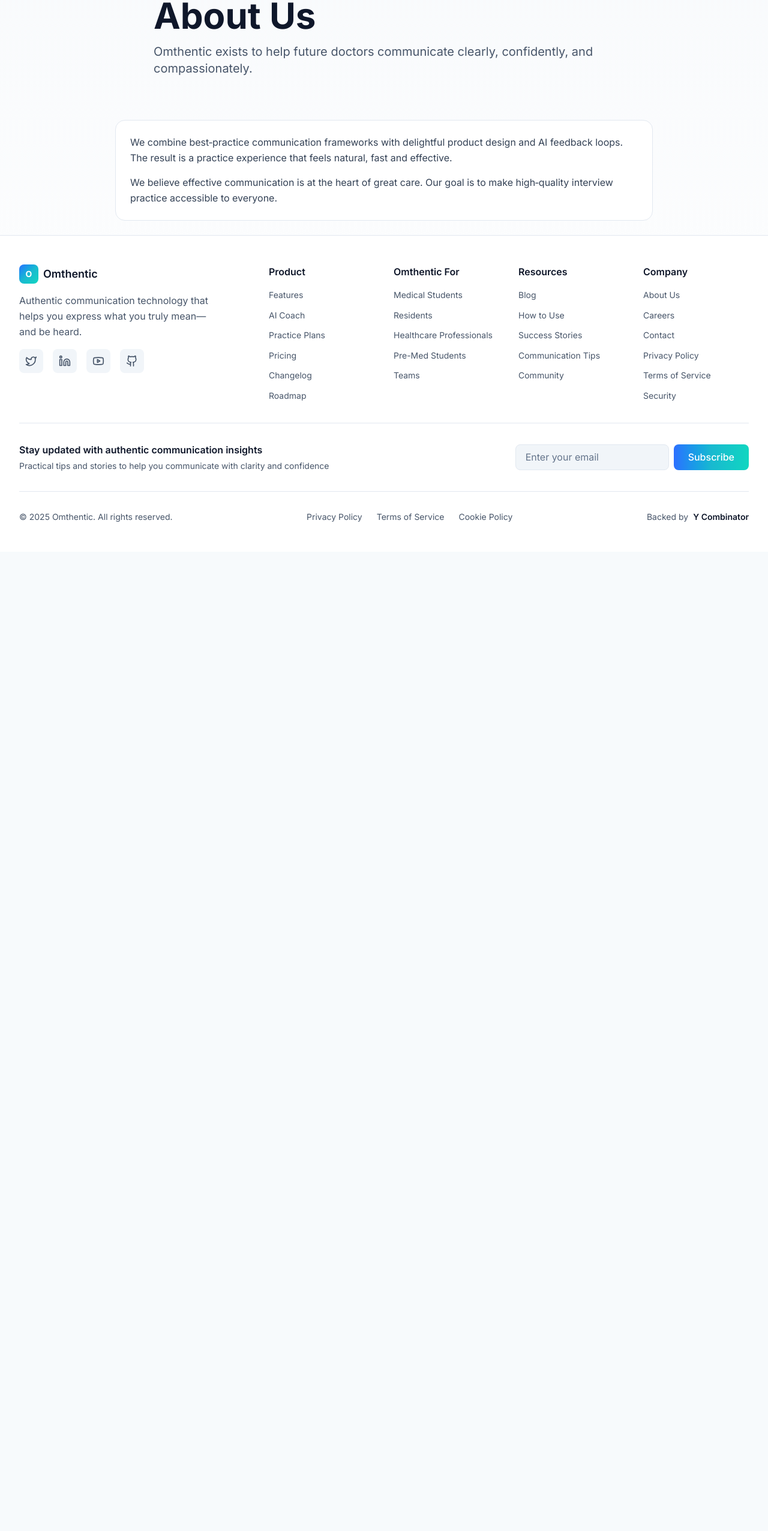
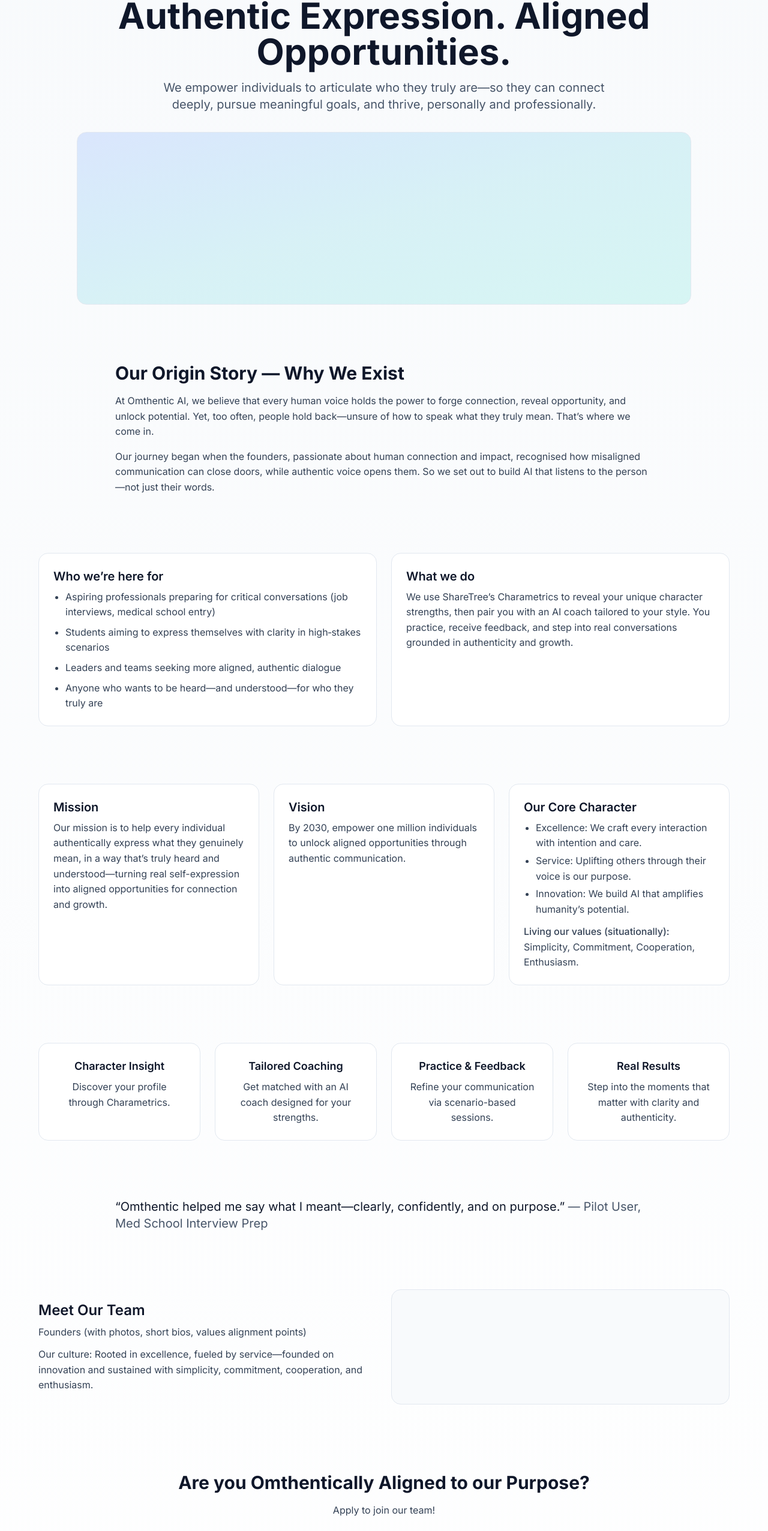
Before and after one commit to omthentic/site, a Next.js app: page /about in a window 1280 px wide. Shown: the part 132-2685 px from the top of the page at 60% size. Before the commit the page ends 1052 px from the top, so only its background shows below. Built offline with nearby package versions, Linux system fonts and the light colour scheme.

Commit message:
about page

```diff
--- a/src/app/about/page.tsx
+++ b/src/app/about/page.tsx
@@ -1,6 +1,8 @@
-'use client';
+"use client";
 
 import React from 'react';
+import Link from 'next/link';
+import { motion } from 'framer-motion';
 import ModernHeader from '../components/ModernHeader';
 import ModernFooter from '../components/ModernFooter';
 
@@ -8,18 +10,111 @@
   return (
     <div className="min-h-screen bg-gradient-to-b from-gray-50 to-white dark:from-gray-950 dark:to-gray-900">
       <ModernHeader />
+
+      {/* Hero */}
       <section className="pt-32 pb-12 px-4 sm:px-6 lg:px-8">
-        <div className="max-w-3xl mx-auto">
-          <h1 className="text-5xl sm:text-6xl font-bold text-gray-900 dark:text-white mb-4">About Us</h1>
-          <p className="text-xl text-gray-600 dark:text-gray-400">Omthentic exists to help future doctors communicate clearly, confidently, and compassionately.</p>
+        <div className="max-w-5xl mx-auto text-center">
+          <h1 className="text-4xl sm:text-6xl font-bold text-gray-900 dark:text-white mb-4">Authentic Expression. Aligned Opportunities.</h1>
+          <p className="text-xl text-gray-600 dark:text-gray-400 max-w-3xl mx-auto">We empower individuals to articulate who they truly are—so they can connect deeply, pursue meaningful goals, and thrive, personally and professionally.</p>
+          <div className="mt-8">
+            <div className="h-56 sm:h-72 w-full rounded-2xl border border-gray-200 dark:border-gray-800 bg-gradient-to-br from-[#2D6FFF]/15 via-[#19B9D0]/15 to-[#12D6C0]/15" />
+          </div>
         </div>
       </section>
-      <section className="py-6 px-4 sm:px-6 lg:px-8">
-        <div className="max-w-4xl mx-auto bg-white dark:bg-gray-900 rounded-2xl p-6 border border-gray-200 dark:border-gray-700 text-gray-700 dark:text-gray-300 space-y-4">
-          <p>We combine best‑practice communication frameworks with delightful product design and AI feedback loops. The result is a practice experience that feels natural, fast and effective.</p>
-          <p>We believe effective communication is at the heart of great care. Our goal is to make high‑quality interview practice accessible to everyone.</p>
+
+      {/* Origin Story */}
+      <section className="py-12 px-4 sm:px-6 lg:px-8">
+        <div className="max-w-4xl mx-auto space-y-4 text-gray-700 dark:text-gray-300">
+          <h2 className="text-3xl font-bold text-gray-900 dark:text-white">Our Origin Story — Why We Exist</h2>
+          <p>At Omthentic AI, we believe that every human voice holds the power to forge connection, reveal opportunity, and unlock potential. Yet, too often, people hold back—unsure of how to speak what they truly mean. That&rsquo;s where we come in.</p>
+          <p>Our journey began when the founders, passionate about human connection and impact, recognised how misaligned communication can close doors, while authentic voice opens them. So we set out to build AI that listens to the person—not just their words.</p>
         </div>
       </section>
+
+      {/* Who We Serve & What We Do */}
+      <section className="py-12 px-4 sm:px-6 lg:px-8">
+        <div className="max-w-6xl mx-auto grid md:grid-cols-2 gap-6">
+          <div className="rounded-2xl p-6 border bg-white dark:bg-gray-900 border-gray-200 dark:border-gray-700">
+            <h3 className="text-xl font-semibold text-gray-900 dark:text-white mb-2">Who we&rsquo;re here for</h3>
+            <ul className="list-disc pl-5 text-gray-700 dark:text-gray-300 space-y-2">
+              <li>Aspiring professionals preparing for critical conversations (job interviews, medical school entry)</li>
+              <li>Students aiming to express themselves with clarity in high‑stakes scenarios</li>
+              <li>Leaders and teams seeking more aligned, authentic dialogue</li>
+              <li>Anyone who wants to be heard—and understood—for who they truly are</li>
+            </ul>
+          </div>
+          <div className="rounded-2xl p-6 border bg-white dark:bg-gray-900 border-gray-200 dark:border-gray-700">
+            <h3 className="text-xl font-semibold text-gray-900 dark:text-white mb-2">What we do</h3>
+            <p className="text-gray-700 dark:text-gray-300">We use ShareTree&rsquo;s Charametrics to reveal your unique character strengths, then pair you with an AI coach tailored to your style. You practice, receive feedback, and step into real conversations grounded in authenticity and growth.</p>
+          </div>
+        </div>
+      </section>
+
+      {/* Mission, Vision & Character */}
+      <section className="py-12 px-4 sm:px-6 lg:px-8">
+        <div className="max-w-6xl mx-auto grid md:grid-cols-3 gap-6">
+          <div className="rounded-2xl p-6 border bg-white dark:bg-gray-900 border-gray-200 dark:border-gray-700">
+            <div className="text-xl font-semibold text-gray-900 dark:text-white mb-2">Mission</div>
+            <p className="text-gray-700 dark:text-gray-300">Our mission is to help every individual authentically express what they genuinely mean, in a way that&rsquo;s truly heard and understood—turning real self-expression into aligned opportunities for connection and growth.</p>
+          </div>
+          <div className="rounded-2xl p-6 border bg-white dark:bg-gray-900 border-gray-200 dark:border-gray-700">
+            <div className="text-xl font-semibold text-gray-900 dark:text-white mb-2">Vision</div>
+            <p className="text-gray-700 dark:text-gray-300">By 2030, empower one million individuals to unlock aligned opportunities through authentic communication.</p>
+          </div>
+          <div className="rounded-2xl p-6 border bg-white dark:bg-gray-900 border-gray-200 dark:border-gray-700">
+            <div className="text-xl font-semibold text-gray-900 dark:text-white mb-2">Our Core Character</div>
+            <ul className="list-disc pl-5 text-gray-700 dark:text-gray-300 space-y-1">
+              <li>Excellence: We craft every interaction with intention and care.</li>
+              <li>Service: Uplifting others through their voice is our purpose.</li>
+              <li>Innovation: We build AI that amplifies humanity&rsquo;s potential.</li>
+            </ul>
+            <div className="mt-3 text-gray-700 dark:text-gray-300">
+              <span className="font-medium">Living our values (situationally):</span> Simplicity, Commitment, Cooperation, Enthusiasm.
+            </div>
+          </div>
+        </div>
+      </section>
+
+      {/* How We Work */}
+      <section className="py-12 px-4 sm:px-6 lg:px-8">
+        <div className="max-w-6xl mx-auto grid md:grid-cols-4 gap-6 text-center">
+          {[{ t: 'Character Insight', d: 'Discover your profile through Charametrics.' }, { t: 'Tailored Coaching', d: 'Get matched with an AI coach designed for your strengths.' }, { t: 'Practice & Feedback', d: 'Refine your communication via scenario-based sessions.' }, { t: 'Real Results', d: 'Step into the moments that matter with clarity and authenticity.' }].map((c) => (
+            <div key={c.t} className="rounded-2xl p-6 border bg-white dark:bg-gray-900 border-gray-200 dark:border-gray-700">
+              <div className="text-lg font-semibold text-gray-900 dark:text-white mb-2">{c.t}</div>
+              <div className="text-gray-700 dark:text-gray-300">{c.d}</div>
+            </div>
+          ))}
+        </div>
+      </section>
+
+      {/* Early Impact */}
+      <section className="py-12 px-4 sm:px-6 lg:px-8">
+        <div className="max-w-4xl mx-auto">
+          <blockquote className="text-xl text-gray-900 dark:text-white">“Omthentic helped me say what I meant—clearly, confidently, and on purpose.” <span className="text-gray-600 dark:text-gray-400">— Pilot User, Med School Interview Prep</span></blockquote>
+        </div>
+      </section>
+
+      {/* Team & Culture */}
+      <section className="py-12 px-4 sm:px-6 lg:px-8">
+        <div className="max-w-6xl mx-auto grid md:grid-cols-2 gap-6 items-center">
+          <div>
+            <h3 className="text-2xl font-semibold text-gray-900 dark:text-white mb-2">Meet Our Team</h3>
+            <p className="text-gray-700 dark:text-gray-300">Founders (with photos, short bios, values alignment points)</p>
+            <p className="text-gray-700 dark:text-gray-300 mt-3">Our culture: Rooted in excellence, fueled by service—founded on innovation and sustained with simplicity, commitment, cooperation, and enthusiasm.</p>
+          </div>
+          <div className="h-48 rounded-2xl border border-gray-200 dark:border-gray-800 bg-gray-50 dark:bg-gray-800" />
+        </div>
+      </section>
+
+      {/* CTA */}
+      <section className="py-16 px-4 sm:px-6 lg:px-8 text-center">
+        <div className="max-w-3xl mx-auto">
+          <h2 className="text-3xl font-bold text-gray-900 dark:text-white mb-4">Are you Omthentically Aligned to our Purpose?</h2>
+          <p className="text-gray-700 dark:text-gray-300 mb-6">Apply to join our team!</p>
+          <Link href="/careers" className="inline-flex items-center gap-2 px-8 py-4 bg-gradient-to-r from-[#2D6FFF] via-[#19B9D0] to-[#12D6C0] text-white font-medium rounded-xl hover:brightness-105 transition-all shadow-xl">Apply to Join</Link>
+        </div>
+      </section>
+
       <ModernFooter />
     </div>
   );
--- a/src/app/company/impact/page.tsx
+++ /dev/null
@@ -1,20 +0,0 @@
-'use client';
-
-import React from 'react';
-import ModernHeader from '../../components/ModernHeader';
-import ModernFooter from '../../components/ModernFooter';
-
-export default function ImpactValuesPage() {
-  return (
-    <div className="min-h-screen bg-gradient-to-b from-gray-50 to-white dark:from-gray-950 dark:to-gray-900">
-      <ModernHeader />
-      <section className="pt-32 pb-12 px-4 sm:px-6 lg:px-8 text-center">
-        <div className="max-w-4xl mx-auto">
-          <h1 className="text-5xl font-bold text-gray-900 dark:text-white mb-4">Impact & Values</h1>
-          <p className="text-lg text-gray-600 dark:text-gray-400">Better conversations create a better world.</p>
-        </div>
-      </section>
-      <ModernFooter />
-    </div>
-  );
-}
--- a/src/app/company/mission/page.tsx
+++ /dev/null
@@ -1,20 +0,0 @@
-'use client';
-
-import React from 'react';
-import ModernHeader from '../../components/ModernHeader';
-import ModernFooter from '../../components/ModernFooter';
-
-export default function MissionPage() {
-  return (
-    <div className="min-h-screen bg-gradient-to-b from-gray-50 to-white dark:from-gray-950 dark:to-gray-900">
-      <ModernHeader />
-      <section className="pt-32 pb-12 px-4 sm:px-6 lg:px-8 text-center">
-        <div className="max-w-4xl mx-auto">
-          <h1 className="text-5xl font-bold text-gray-900 dark:text-white mb-4">Our Mission</h1>
-          <p className="text-lg text-gray-600 dark:text-gray-400">Help every individual express what they truly mean—and be heard.</p>
-        </div>
-      </section>
-      <ModernFooter />
-    </div>
-  );
-}
--- a/src/app/components/ModernHeader.tsx
+++ b/src/app/components/ModernHeader.tsx
@@ -85,8 +85,7 @@
         {
           groupLabel: 'About',
           items: [
-            { label: 'Our Mission', path: '/company/mission' },
-            { label: 'Impact & Values', path: '/company/impact' },
+            { label: 'About Us', path: '/about' },
             { label: 'Careers', path: '/company/careers' },
             { label: 'Press & Media', path: '/company/press' },
             { label: 'Contact', path: '/company/contact' },
```
